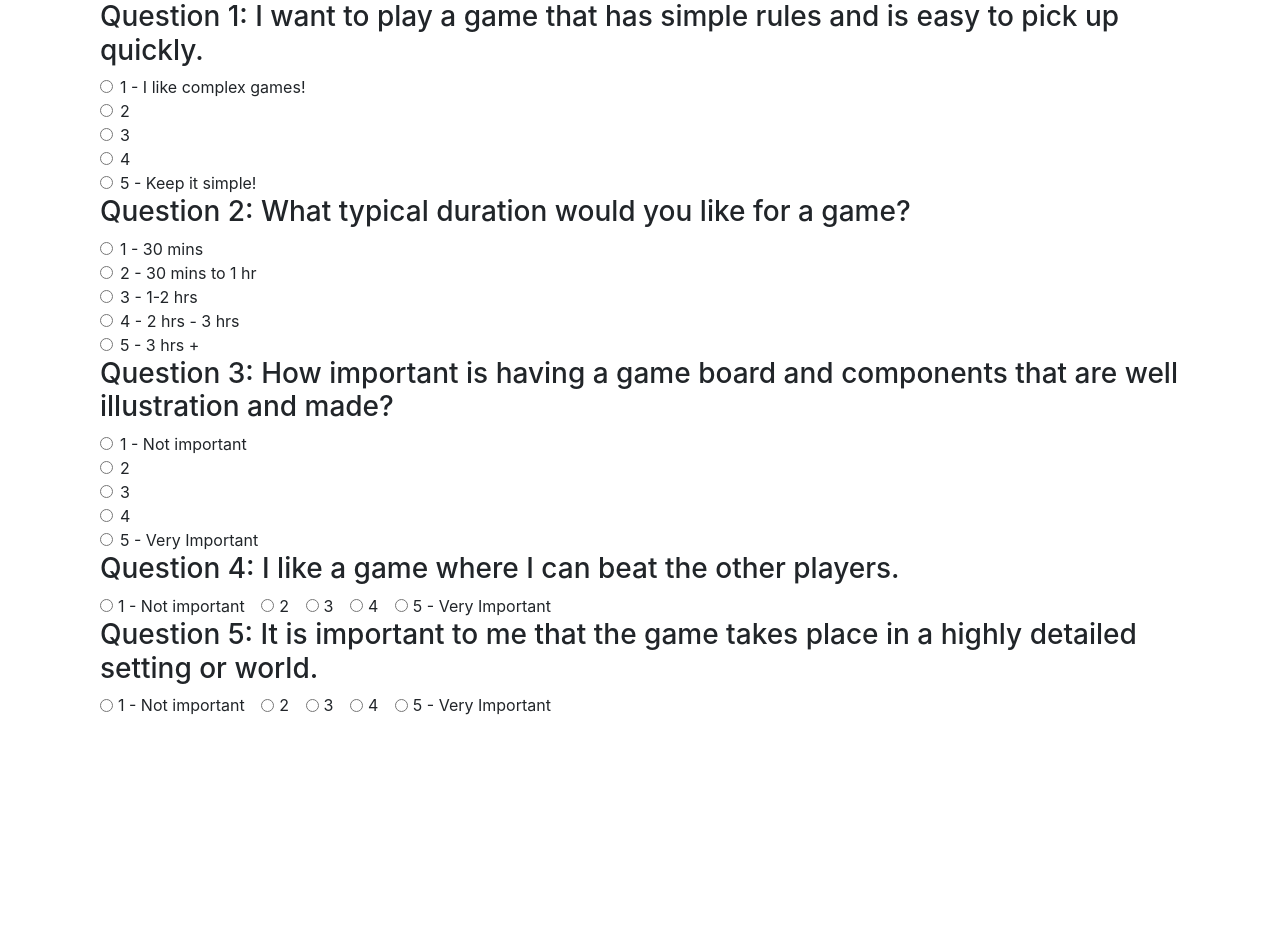
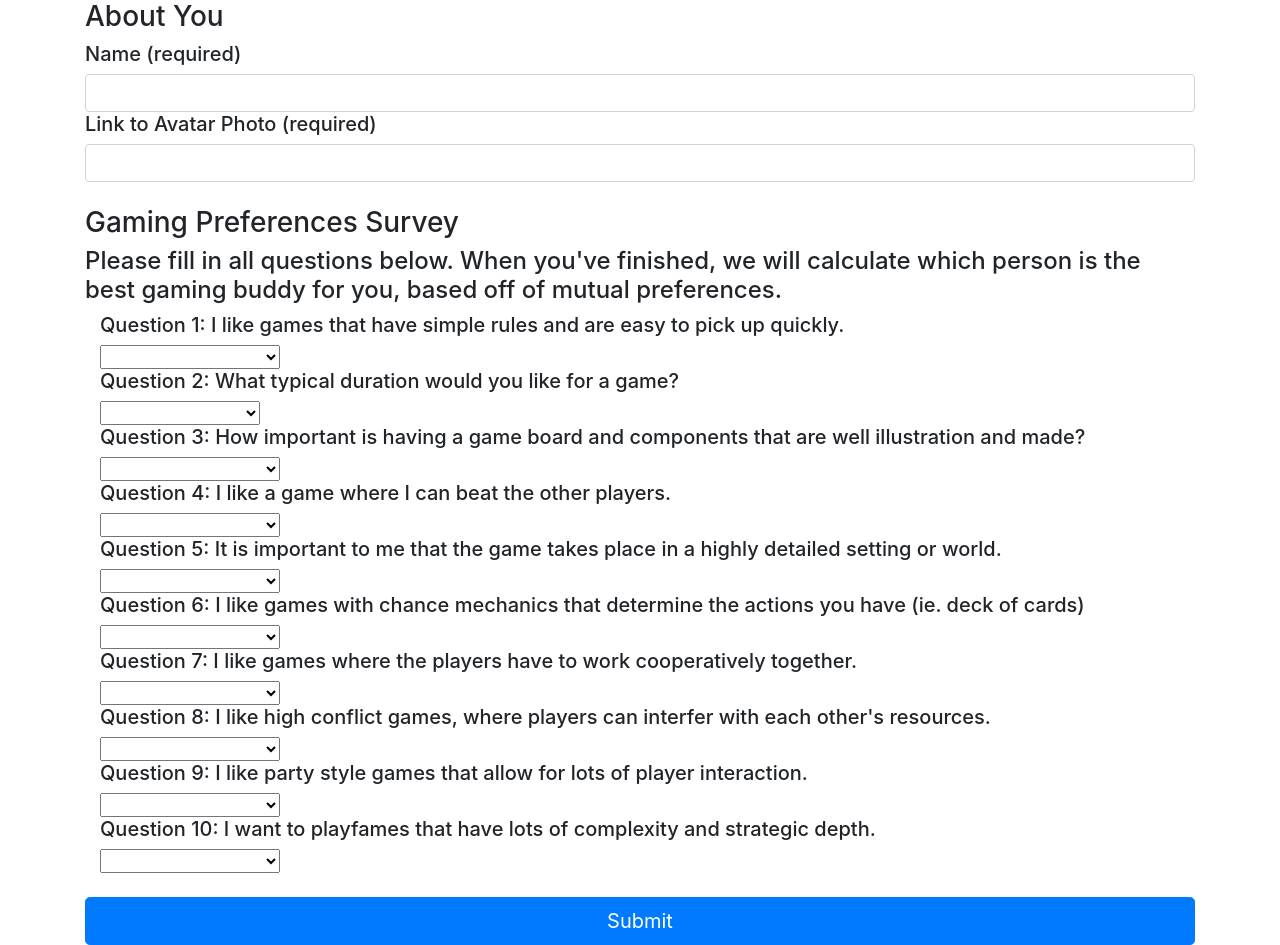
Before and after one commit to MadeleineGriggs/Gaming-Buddies, a plain HTML site: page app/public/survey.html in a window 1280 px wide. Before the commit the page ends 800 px from the top, so only its background shows below. Drawn offline with nearby package versions, Linux system fonts and the light colour scheme.

Commit message:
added all survey questions, basic code for submitting and storing user input

```diff
--- a/app/data/friends.js
+++ b/app/data/friends.js
@@ -1,6 +1,6 @@
-{
+var friendsData = {
     "name":"Ahmed",
-    "photo":"https://media.licdn.com/mpr/mpr/shrinknp_400_400/p/6/005/064/1bd/3435aa3.jpg",
+    "photo":"https://api.adorable.io/avatars/285/abott@adorable.io.png",
     "scores":[
         5,
         1,
@@ -14,3 +14,5 @@
         1
       ]
   }
+
+  module.exports = friendsData;
--- a/app/public/survey.html
+++ b/app/public/survey.html
@@ -11,179 +11,198 @@
 </head>
 <body>
 
-
 <div class="container">
+    <h3>About You</h3>
+    <h5>Name (required)</h5>
+    <input type="text" id="name" class="form-control" required="">
+    <h5>Link to Avatar Photo (required)</h5>
+    <input type="text" id="photo" class="form-control" required="">
+</div>
+<br>
+<div class="container">
+    <h3>Gaming Preferences Survey</h3>
+    <h4>Please fill in all questions below. When you've finished, we will calculate which person is the best gaming buddy for you, based off of mutual preferences.</h4>
     <div class="container" id="question1Container">
-        <h3 class="question">Question 1: I want to play a game that has simple rules and is easy to pick up quickly.</h3>
-        <div class="form-check">
-            <input class="form-check-input" type="radio" name="q1Radio" id="q1Opt1" value="option1">
-            <label class="form-check-label" for="q1Opt1">
-            1 - I like complex games!
-            </label>
-        </div>
-        <div class="form-check">
-            <input class="form-check-input" type="radio" name="q1Radio" id="q1Opt2" value="option2">
-            <label class="form-check-label" for="q1Opt2">
-            2
-            </label>
-        </div>
-        <div class="form-check">
-            <input class="form-check-input" type="radio" name="q1Radio" id="q1Opt3" value="option3">
-            <label class="form-check-label" for="q1Opt3">
-            3
-            </label>
-        </div>
-        <div class="form-check">
-            <input class="form-check-input" type="radio" name="q1Radio" id="q1Opt4" value="option4">
-            <label class="form-check-label" for="q1Opt4">
-            4
-            </label>
-        </div>
-        <div class="form-check">
-            <input class="form-check-input" type="radio" name="q1Radio" id="q1Opt5" value="option5">
-            <label class="form-check-label" for="q1Opt5">
-            5 - Keep it simple!
-            </label>
-        </div>
+        <h5 class="question">Question 1: I like games that have simple rules and are easy to pick up quickly.</h5>
+        <select class="chosen-select" id="q1">
+            <option value=""></option>
+            <option value="1">1 (Strongly Disagree)</option>
+            <option value="2">2</option>
+            <option value="3">3</option>
+            <option value="4">4</option>
+            <option value="5">5 (Strongly Agree)</option>
+          </select>
     </div>
 
     <div class="container" id="question2Container">
-        <h3 class="question">Question 2: What typical duration would you like for a game?</h3>
-        <div class="form-check">
-            <input class="form-check-input" type="radio" name="q2Radio" id="q2Opt1" value="option1">
-            <label class="form-check-label" for="q2Opt1">
-            1 - 30 mins
-            </label>
-        </div>
-        <div class="form-check">
-            <input class="form-check-input" type="radio" name="q2Radio" id="q2Opt2" value="option2">
-            <label class="form-check-label" for="q2Opt2">
-            2 - 30 mins to 1 hr
-            </label>
-        </div>
-        <div class="form-check">
-            <input class="form-check-input" type="radio" name="q2Radio" id="q2Opt3" value="option3">
-            <label class="form-check-label" for="q2Opt3">
-            3 - 1-2 hrs
-            </label>
-        </div>
-        <div class="form-check">
-            <input class="form-check-input" type="radio" name="q2Radio" id="q2Opt4" value="option4">
-            <label class="form-check-label" for="q2Opt4">
-            4 - 2 hrs - 3 hrs
-            </label>
-        </div>
-        <div class="form-check">
-            <input class="form-check-input" type="radio" name="q2Radio" id="q2Opt5" value="option5">
-            <label class="form-check-label" for="q2Opt5">
-            5 - 3 hrs +
-            </label>
-        </div>
+        <h5 class="question">Question 2: What typical duration would you like for a game?</h5>
+        <select class="chosen-select" id="q2">
+            <option value=""></option>
+            <option value="1">1 (30 mins or less)</option>
+            <option value="2">2 (30 mins - 1 hr)</option>
+            <option value="3">3 (1-2 hr)</option>
+            <option value="4">4 (2-3 hr)</option>
+            <option value="5">5 (3 + hrs)</option>
+          </select>
     </div>
 
 
     <div class="container" id="question3Container">
-        <h3 class="question">Question 3: How important is having a game board and components that are well illustration and made?</h3>
-        <div class="form-check">
-            <input class="form-check-input" type="radio" name="q3Radio" id="q3Opt1" value="option1">
-            <label class="form-check-label" for="q3Opt1">
-            1 - Not important
-            </label>
-        </div>
-        <div class="form-check">
-            <input class="form-check-input" type="radio" name="q3Radio" id="q3Opt2" value="option2">
-            <label class="form-check-label" for="q3Opt2">
-            2
-            </label>
-        </div>
-        <div class="form-check">
-            <input class="form-check-input" type="radio" name="q3Radio" id="q3Opt3" value="option3">
-            <label class="form-check-label" for="q3Opt3">
-            3
-            </label>
-        </div>
-        <div class="form-check">
-            <input class="form-check-input" type="radio" name="q3Radio" id="q3Opt4" value="option4">
-            <label class="form-check-label" for="q3Opt4">
-            4
-            </label>
-        </div>
-        <div class="form-check">
-            <input class="form-check-input" type="radio" name="q3Radio" id="q3Opt5" value="option5">
-            <label class="form-check-label" for="q3Opt5">
-            5 - Very Important
-            </label>
-        </div>
+        <h5 class="question">Question 3: How important is having a game board and components that are well illustration and made?</h5>
+        <select class="chosen-select" id="q3">
+            <option value=""></option>
+            <option value="1">1 (Strongly Disagree)</option>
+            <option value="2">2</option>
+            <option value="3">3</option>
+            <option value="4">4</option>
+            <option value="5">5 (Strongly Agree)</option>
+        </select>
     </div>
 
     <div class="container" id="question4Container">
-            <h3 class="question">Question 4: I like a game where I can beat the other players.</h3>
-            <div class="form-check form-check-inline">
-                <input class="form-check-input" type="radio" name="q4Radio" id="q4Opt1" value="option1">
-                <label class="form-check-label" for="q4Opt1">
-                1 - Not important
-                </label>
-            </div>
-            <div class="form-check form-check-inline">
-                <input class="form-check-input" type="radio" name="q4Radio" id="q4Opt2" value="option2">
-                <label class="form-check-label" for="q4Opt2">
-                2
-                </label>
-            </div>
-            <div class="form-check form-check-inline">
-                <input class="form-check-input" type="radio" name="q4Radio" id="q4Opt3" value="option3">
-                <label class="form-check-label" for="q4Opt3">
-                3
-                </label>
-            </div>
-            <div class="form-check form-check-inline">
-                <input class="form-check-input" type="radio" name="q4Radio" id="q4Opt4" value="option4">
-                <label class="form-check-label" for="q4Opt4">
-                4
-                </label>
-            </div>
-            <div class="form-check form-check-inline">
-                <input class="form-check-input" type="radio" name="q4Radio" id="q4Opt5" value="option5">
-                <label class="form-check-label" for="q4Opt5">
-                5 - Very Important
-                </label>
-            </div>
+            <h5 class="question">Question 4: I like a game where I can beat the other players.</h5>
+            <select class="chosen-select" id="q4">
+                <option value=""></option>
+                <option value="1">1 (Strongly Disagree)</option>
+                <option value="2">2</option>
+                <option value="3">3</option>
+                <option value="4">4</option>
+                <option value="5">5 (Strongly Agree)</option>
+              </select>
     </div>
 
     <div class="container" id="question5Container">
-        <h3 class="question">Question 5: It is important to me that the game takes place in a highly detailed setting or world. </h3>
-        <div class="form-check form-check-inline">
-            <input class="form-check-input" type="radio" name="q5Radio" id="q5Opt1" value="option1">
-            <label class="form-check-label" for="q5Opt1">
-            1 - Not important
-            </label>
-        </div>
-        <div class="form-check form-check-inline">
-            <input class="form-check-input" type="radio" name="q5Radio" id="q5Opt2" value="option2">
-            <label class="form-check-label" for="q5Opt2">
-            2
-            </label>
-        </div>
-        <div class="form-check form-check-inline">
-            <input class="form-check-input" type="radio" name="q5Radio" id="q5Opt3" value="option3">
-            <label class="form-check-label" for="q5Opt3">
-            3
-            </label>
-        </div>
-        <div class="form-check form-check-inline">
-            <input class="form-check-input" type="radio" name="q5Radio" id="q5Opt4" value="option4">
-            <label class="form-check-label" for="q5Opt4">
-            4
-            </label>
-        </div>
-        <div class="form-check form-check-inline">
-            <input class="form-check-input" type="radio" name="q5Radio" id="q5Opt5" value="option5">
-            <label class="form-check-label" for="q5Opt5">
-            5 - Very Important
-            </label>
-        </div>
+        <h5 class="question">Question 5: It is important to me that the game takes place in a highly detailed setting or world. </h5>
+        <select class="chosen-select" id="q5">
+            <option value=""></option>
+            <option value="1">1 (Strongly Disagree)</option>
+            <option value="2">2</option>
+            <option value="3">3</option>
+            <option value="4">4</option>
+            <option value="5">5 (Strongly Agree)</option>
+          </select>
     </div>
 
+    <div class="container" id="question6Container">
+        <h5 class="question">Question 6: I like games with chance mechanics that determine the actions you have (ie. deck of cards)</h5>
+        <select class="chosen-select" id="q6">
+            <option value=""></option>
+            <option value="1">1 (Strongly Disagree)</option>
+            <option value="2">2</option>
+            <option value="3">3</option>
+            <option value="4">4</option>
+            <option value="5">5 (Strongly Agree)</option>
+          </select>
+    </div>
+
+    <div class="container" id="question7Container">
+        <h5 class="question">Question 7: I like games where the players have to work cooperatively together.</h5>
+        <select class="chosen-select" id="q7">
+            <option value=""></option>
+            <option value="1">1 (Strongly Disagree)</option>
+            <option value="2">2</option>
+            <option value="3">3</option>
+            <option value="4">4</option>
+            <option value="5">5 (Strongly Agree)</option>
+          </select>
+    </div>
+
+    <div class="container" id="question8Container">
+        <h5 class="question">Question 8: I like high conflict games, where players can interfer with each other's resources.</h5>
+        <select class="chosen-select" id="q8">
+            <option value=""></option>
+            <option value="1">1 (Strongly Disagree)</option>
+            <option value="2">2</option>
+            <option value="3">3</option>
+            <option value="4">4</option>
+            <option value="5">5 (Strongly Agree)</option>
+          </select>
+    </div>
+
+    <div class="container" id="question9Container">
+        <h5 class="question">Question 9: I like party style games that allow for lots of player interaction.</h5>
+        <select class="chosen-select" id="q9">
+            <option value=""></option>
+            <option value="1">1 (Strongly Disagree)</option>
+            <option value="2">2</option>
+            <option value="3">3</option>
+            <option value="4">4</option>
+            <option value="5">5 (Strongly Agree)</option>
+          </select>
+    </div>
+
+    <div class="container" id="question10Container">
+        <h5 class="question">Question 10: I want to playfames that have lots of complexity and strategic depth.</h5>
+        <select class="chosen-select" id="q10">
+            <option value=""></option>
+            <option value="1">1 (Strongly Disagree)</option>
+            <option value="2">2</option>
+            <option value="3">3</option>
+            <option value="4">4</option>
+            <option value="5">5 (Strongly Agree)</option>
+          </select>
+    </div>
+
+<br>
+    <button type="submit" class="btn btn-primary btn-lg btn-block" id="submit"><i class="fa fa-check-circle" aria-hidden="true"></i>
+        Submit</button>
 </div>
+
+<script src="https://code.jquery.com/jquery-3.3.1.slim.min.js" integrity="sha384-q8i/X+965DzO0rT7abK41JStQIAqVgRVzpbzo5smXKp4YfRvH+8abtTE1Pi6jizo" crossorigin="anonymous"></script>
+<script src="https://cdnjs.cloudflare.com/ajax/libs/popper.js/1.14.7/umd/popper.min.js" integrity="sha384-UO2eT0CpHqdSJQ6hJty5KVphtPhzWj9WO1clHTMGa3JDZwrnQq4sF86dIHNDz0W1" crossorigin="anonymous"></script>
+<script src="https://stackpath.bootstrapcdn.com/bootstrap/4.3.1/js/bootstrap.min.js" integrity="sha384-JjSmVgyd0p3pXB1rRibZUAYoIIy6OrQ6VrjIEaFf/nJGzIxFDsf4x0xIM+B07jRM" crossorigin="anonymous"></script>
+<script type="text/javascript">
+  $(".submit").on("click", function(event) {
+    event.preventDefault();
+
+     // Form validation for mandatory fields.
+     function validateForm() {
+        var isValid = true;
+        $(".form-control").each(function() {
+          if ($(this).val() === "") {
+            isValid = false;
+          }
+        });
+
+        // Form validation for the survey questions.
+        $(".chosen-select").each(function() {
+
+          if ($(this).val() === "") {
+            isValid = false;
+          }
+        });
+        return isValid;
+      }
+
+      // If all required fields are filled, store in buddyData variable.
+    if (validateForm()) {
+       var buddyData = {
+        name: $("#name").val(),
+        photo: $("#photo").val(),
+        scores: [
+            $("#q1").val(),
+            $("#q2").val(),
+            $("#q3").val(),
+            $("#q4").val(),
+            $("#q5").val(),
+            $("#q6").val(),
+            $("#q7").val(),
+            $("#q8").val(),
+            $("#q9").val(),
+            $("#q10").val()
+          ]
+       }
+       console.log(buddyData);
+    };
+
+    console.log(buddyData);
+
+    var currentURL = window.location.origin;
+
+$.post(currentURL + "/api/friends", buddyData, function(data) {
+
+})
+  });
+</script>
 </body>
 </html>
--- a/app/routing/apiRoutes.js
+++ b/app/routing/apiRoutes.js
@@ -9,8 +9,11 @@ app.get("/api/friends", function(req, res) {
 
   app.post("/api/friends", function(req, res) {
 
-      friendsData.push(req.body);
+    var userInput = req.body;
 
+    userAnswers = userInput.scores;
+
+    friendsData.push(userInput);
   });
 
 };
--- a/app/server.js
+++ b/app/server.js
@@ -11,7 +11,7 @@ app.use(express.urlencoded({ extended: true }));
 app.use(express.json());
 
 
-// require("/routing/apiRoutes.js")(app);
+require("./routing/apiRoutes.js")(app);
 require("./routing/htmlRoutes.js")(app);
 
 
```
Also changed, not shown: app/public/home.html (+15 -0 lines).
